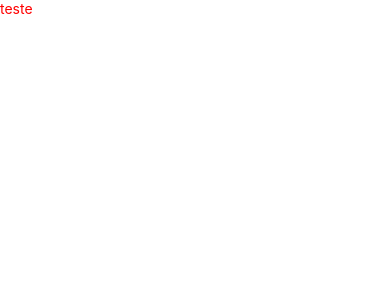
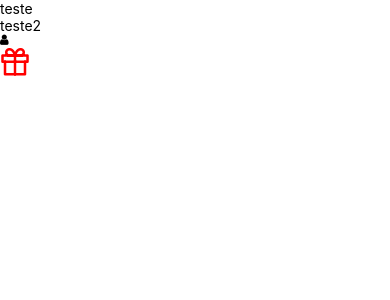
Before and after one commit to alexandre-reis/expenses-tracker, a React Native app: screen / in a window 390 px wide. Shown: the top 300 px of the page. Built offline with nearby package versions, Linux system fonts and the light colour scheme.

Commit message:
adicionado biblioteca icones

```diff
--- a/App.js
+++ b/App.js
@@ -1,14 +1,59 @@
-import React from 'react';
-import {SafeAreaView, View, Text} from 'react-native';
+import React, { useEffect, useState } from 'react';
+import {
+  View,
+  Text,
+  StyleSheet,
+  TextInput,
+  ScrollView,
+  FlatList,
+} from 'react-native';
+
+import FontAwesome from 'react-native-vector-icons/FontAwesome';
+import Feather from 'react-native-vector-icons/Feather';
 
 function App() {
+  const [feed, setFeed] = useState([]);
+
+  useEffect(() => {
+    const te = [
+      { id: 1, nome: 'Alexandre', idade: 30 },
+      { id: 2, nome: 'Jose', idade: 45 },
+      { id: 3, nome: 'Jennyfer', idade: 85 },
+      { id: 4, nome: 'Pedro', idade: 12 },
+    ];
+    setFeed(te);
+  }, []);
+
   return (
-    <SafeAreaView>
-      <View>
-        <Text style={{color: 'red'}}>teste</Text>
-      </View>
-    </SafeAreaView>
+    <View style={styles.container}>
+      <Text>teste</Text>
+      <Text>teste2</Text>
+      <FontAwesome name="user" />
+      <Feather name="gift" size={30} color="red" />
+
+      {/* <ScrollView showsVerticalScrollIndicator={false}>
+        <Text style={styles.texto}>Valor</Text>
+        <TextInput style={styles.input} placeholder="Informe o valor" />
+      </ScrollView> */}
+    </View>
   );
 }
 
+const styles = StyleSheet.create({
+  container: {
+    flex: 1,
+  },
+  input: {
+    height: 45,
+    borderWidth: 1,
+    borderColor: '#222',
+    margin: 10,
+    fontSize: 20,
+    padding: 10,
+  },
+  texto: {
+    fontSize: 25,
+  },
+});
+
 export default App;
--- a/package.json
+++ b/package.json
@@ -11,7 +11,8 @@
   },
   "dependencies": {
     "react": "16.13.1",
-    "react-native": "0.63.3"
+    "react-native": "0.63.3",
+    "react-native-vector-icons": "^7.1.0"
   },
   "devDependencies": {
     "@babel/core": "^7.8.4",
```
Also changed, not shown: src/index.js (added, +10 -0 lines), .prettierrc.js, 3 other files (tests, documents, lock files or other folders).
